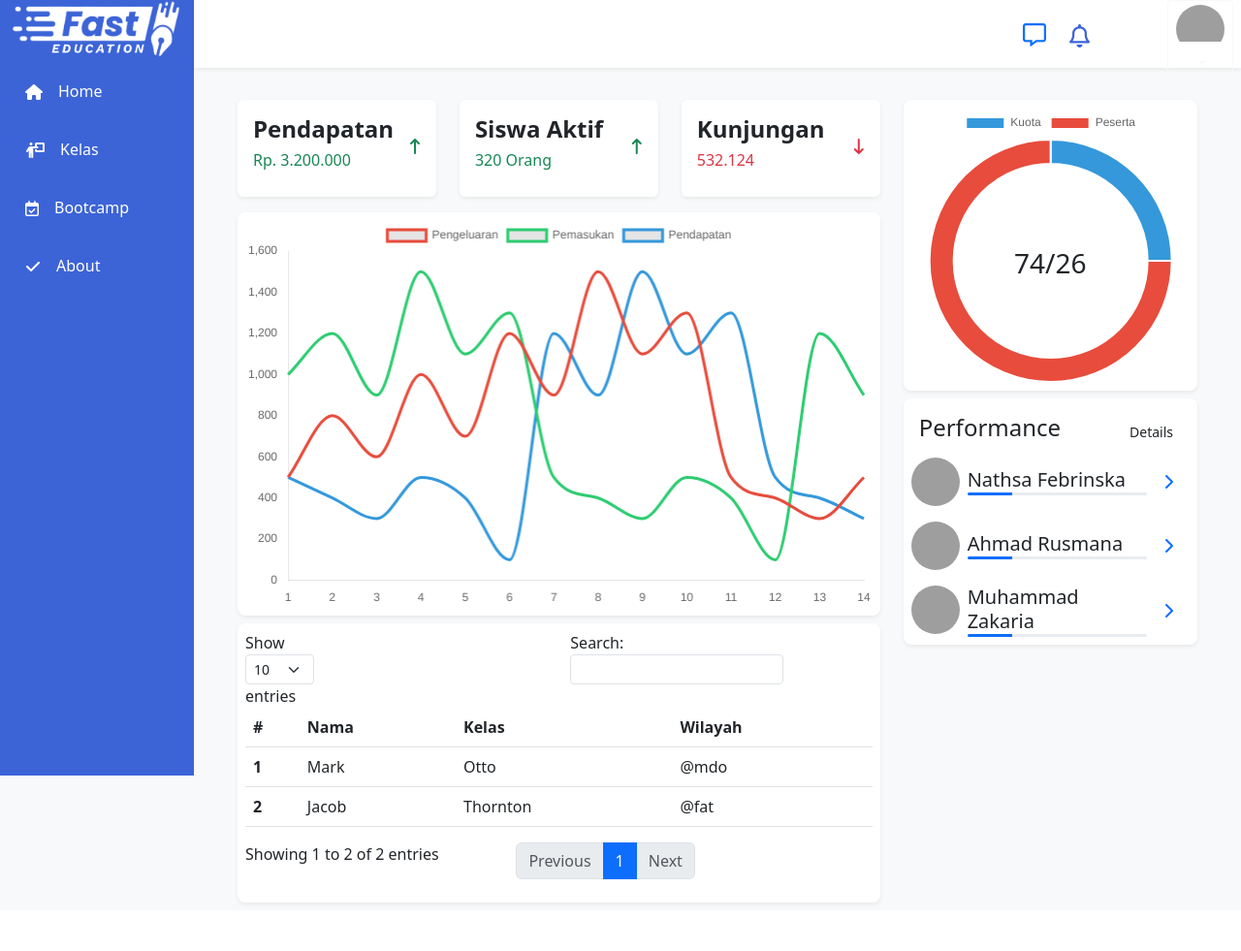
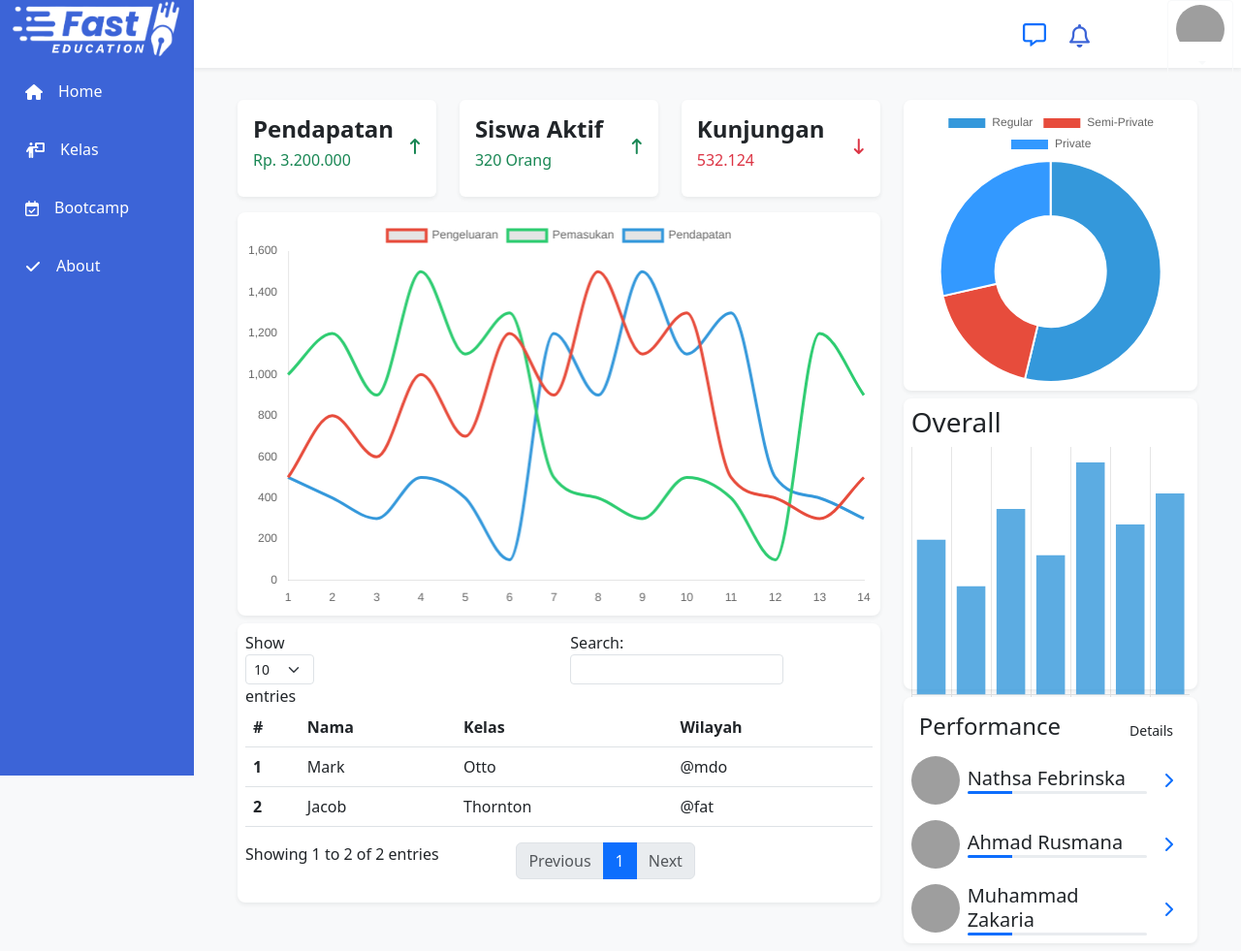
Before and after one commit to zkgogreen/course, a Django app: page /owner/ in a window 1280 px wide. Shown: the whole page at 97% size. Before the commit the page ends 934 px from the top, so only its background shows below. Run offline with Django 4.2, Linux system fonts and the light colour scheme; some libraries are stand-ins or nearby versions; grey boxes are pictures that could not be loaded.

Commit message:
feat : add overall chart

```diff
--- a/owner/views.py
+++ b/owner/views.py
@@ -2,8 +2,10 @@ from app.app import auth
 from django.shortcuts import render, redirect
 
 # Create your views here.
+context = {
+    'url': 'Home',
+    'title': 'Home',
+    'icon': 'static/assets/icon.png'
+}
 def index(request):
-    context = {
-
-    }
     return render(request, 'owner/index.html', context)
--- a/templates/owner/base.html
+++ b/templates/owner/base.html
@@ -36,7 +36,7 @@
     <div class="sidebar h6" id="sidebar">
         <div class="d-none d-md-block"><img src="/static/assets/icon.png" alt="logo" style="height: 60px; filter: brightness(0) invert(1);"></div>
         <a {% if url == 'index' %}class="active"{% endif %} href="{% url 'owner:index' %}"><i class="fas fa-home me-3"></i> <span class="d-none d-sm-block">Home</span></a>
-        <a {% if url == 'kelas' %}class="active"{% endif %} href="{% url 'user:kelas' %}"><i class="fa-solid fa-person-chalkboard me-3"></i><span class="d-none d-sm-block">Kelas</span></a>
+        <a {% if url == 'kelas' %}class="active"{% endif %} href="{% url 'owner:kelas' %}"><i class="fa-solid fa-person-chalkboard me-3"></i><span class="d-none d-sm-block">Kelas</span></a>
         <a {% if url == 'bootcamp' %}class="active"{% endif %} href="{% url 'user:bootcamp' %}"><i class="fa-regular fa-calendar-check me-3"></i><span class="d-none d-sm-block">Bootcamp</span></a>
         <a href="#about"><i class="fa-solid fa-check me-3"></i><span class="d-none d-sm-block">About</span></a>
 
--- a/templates/owner/index.html
+++ b/templates/owner/index.html
@@ -94,9 +94,10 @@
                   <div class="w-100 h-100">
                     <canvas id="PieChart"></canvas>
                   </div>
-                  <div class="text-center">
-                    <h3 style="margin-top: -140px;">74/26</h3>
-                  </div>
+                </div>
+                <div class="p-2 bg-white rounded-3 shadow-sm" style="height: 300px;">
+                  <h3>Overall</h3>
+                  <canvas id="Pendapatan" class="w-100 h-100"></canvas>
                 </div>
                 <div class="p-2 bg-white rounded-3 shadow-sm">
                   <div class="p-2 d-flex justify-content-between">
@@ -237,10 +238,10 @@
 <script>
   // Sample data
   const dataPie = {
-    labels: ['Kuota', 'Peserta'],
+    labels: ['Regular', 'Semi-Private','Private'],
     datasets: [{
-        data: [25, 75], // Adjust values as needed
-        backgroundColor: ['#3498db', '#e74c3c'],
+        data: [79, 26, 42],
+        backgroundColor: ['#3498db', '#e74c3c', '#3399ff'],
         hoverOffset: 4,
     }],
   };
@@ -252,7 +253,7 @@
       options: {
           responsive: true,
           maintainAspectRatio: false,
-          cutout: '80%', // Adjust the cutout size to create a donut chart
+          cutout: '50%', // Adjust the cutout size to create a donut chart
           plugins: {
               legend: {
                   display: true,
@@ -276,4 +277,44 @@
   ctxpie.fillStyle = '#333';
   ctxpie.fillText(centerText, centerX, centerY);
 </script>
+<script>
+  // Sample data for pendapatan every month
+  const dataBar = {
+      labels: ['Apr', 'May', 'Jun', 'Jul', 'Aug', 'Sep', 'Oct'],
+      datasets: [
+          {
+              label: 'Pendapatan',
+              backgroundColor: 'rgba(52, 152, 219, 0.8)',
+              data: [1000, 700, 1200, 900, 1500, 1100, 1300],
+          },
+      ],
+  };
+
+  // Chart configuration
+  const configBar = {
+            type: 'bar',
+            data: dataBar,
+            options: {
+                responsive: true,
+                maintainAspectRatio: false,
+                scales: {
+                    x: {
+                        display: true, // Hide x-axis
+                    },
+                    y: {
+                        display: false, // Hide y-axis
+                    },
+                },
+                plugins: {
+                    legend: {
+                        display: false, // Hide the legend
+                    },
+                },
+            },
+        };
+
+  // Create the chart
+  const ctxbar = document.getElementById('Pendapatan').getContext('2d');
+  const Pendapatan = new Chart(ctxbar, configBar);
+</script>
 {% endblock script %}
```
